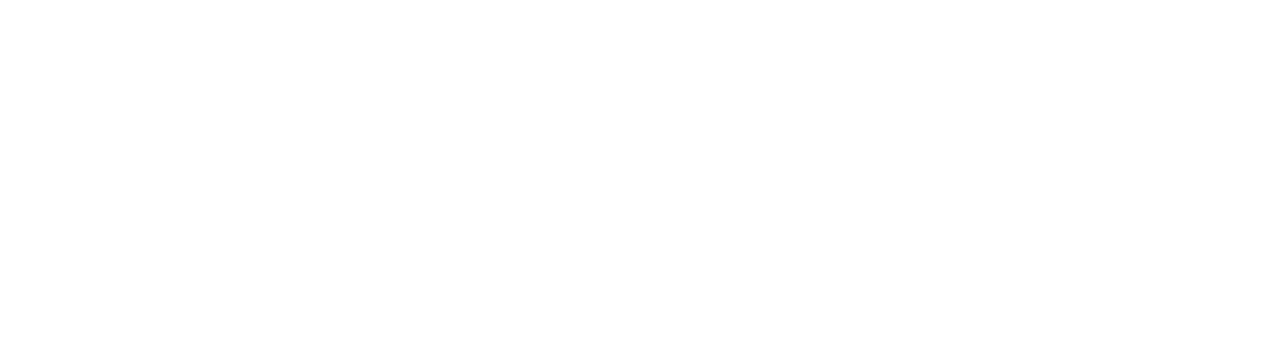
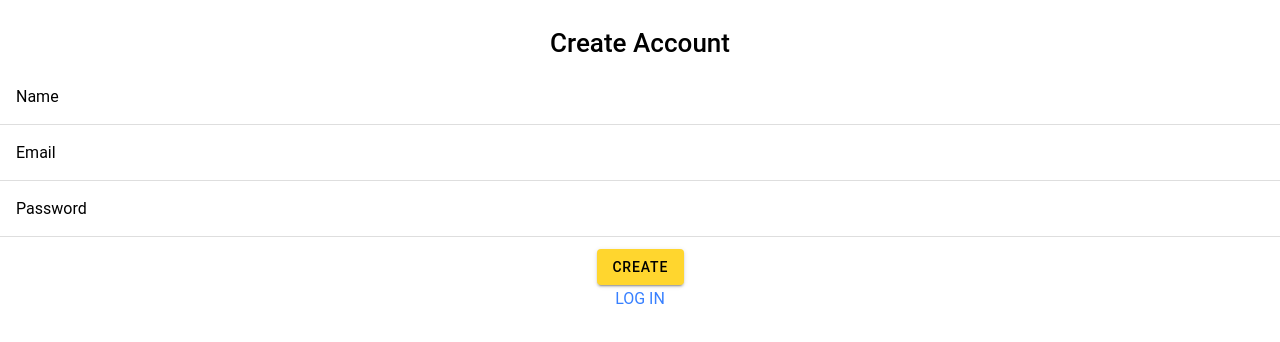
Before and after one commit to dt9150813/Suazo-Test, a React (Create React App) app: page /login-signup/signup in a window 1280 px wide. Shown: the top 342 px of the page. Built offline with nearby package versions, Linux system fonts and the light colour scheme.

Commit message:
created a signup page

```diff
--- a/src/App.tsx
+++ b/src/App.tsx
@@ -1,5 +1,4 @@
 // import Menu from './components/Menu';
-import Page from './pages/Page';
 import React from 'react';
 import { IonApp, IonRouterOutlet, IonSplitPane } from '@ionic/react';
 import { IonReactRouter } from '@ionic/react-router';
@@ -25,9 +24,13 @@
 import './theme/variables.css';
 
 /* Pages */
+import Page from './pages/Page';
 import Introduction from './pages/introduction';
 import HomePage from './pages/homePage'
 import LoginSignup from './pages/loginSignup'
+import Signup from './pages/loginSignup/signup'
+
+// import AppRoutes from './routes';
 
 
 const App: React.FC = () => {
@@ -42,8 +45,10 @@
 						<Route exact path="/introduction" component={Introduction} />
 						<Route exact path="/home" component={HomePage} />
 						<Route exact path="/login-signup" component={LoginSignup} />
+						<Route exact path="/login-signup/signup" component={Signup} />
 						<Redirect from="/" to="/introduction" exact />
 					</IonRouterOutlet>
+					{/* <AppRoutes /> */}
 				</IonSplitPane>
 			</IonReactRouter>
 		</IonApp>
--- a/src/pages/introduction/index.tsx
+++ b/src/pages/introduction/index.tsx
@@ -125,12 +125,12 @@
             </IonButton>
           </IonSlide>
         </IonSlides>
-        <IonGrid hidden={!showIntroduction || slideIndex == 3}>
+        <IonGrid hidden={!showIntroduction || slideIndex === 3}>
           <IonRow>
             <IonCol style={dotColStyle}>
-              <img src={slideIndex == 0 ? dotLg : dot} alt="dot" style={dotStyle} />
-              <img src={slideIndex == 1 ? dotLg : dot} alt="dot" style={dotStyle} />
-              <img src={slideIndex == 2 ? dotLg : dot} alt="dot" style={dotStyle} />
+              <img src={slideIndex === 0 ? dotLg : dot} alt="dot" style={dotStyle} />
+              <img src={slideIndex === 1 ? dotLg : dot} alt="dot" style={dotStyle} />
+              <img src={slideIndex === 2 ? dotLg : dot} alt="dot" style={dotStyle} />
             </IonCol>
           </IonRow>
         </IonGrid>
--- a/src/pages/loginSignup/index.tsx
+++ b/src/pages/loginSignup/index.tsx
@@ -9,6 +9,10 @@
 
   const something_else = () => {
     console.log('hello, welcome to the login page');
+  }
+
+  const toSignUp = () => {
+    history.push('/login-signup/signup', { direction: 'none' });
   }
 
   const mt_3 = {
@@ -26,14 +30,14 @@
           </IonRow>
           <IonRow style={mt_3}>
             <IonCol className="ion-text-center">
-              <IonButton className="signup_btn" size="large" expand="block" onClick={() => something_else()}>
+              <IonButton className="primary_btn" size="large" expand="block" onClick={() => toSignUp()}>
                 SIGN UP
               </IonButton>
             </IonCol>
           </IonRow>
           <IonRow>
             <IonCol className="ion-text-center">
-              <IonButton className="login_btn" size="large" expand="block" onClick={() => something_else()}>
+              <IonButton className="secondary_btn" size="large" expand="block" onClick={() => something_else()}>
                 LOG IN
               </IonButton>
             </IonCol>
--- /dev/null
+++ b/src/pages/loginSignup/signup.tsx
@@ -0,0 +1,38 @@
+import { IonContent, IonItem, IonList, IonPage, IonLabel, IonInput, IonButton } from '@ionic/react';
+import React, { useState } from 'react';
+import { RouteComponentProps } from 'react-router';
+
+
+const Signup: React.FC<RouteComponentProps> = ({ history }) => {
+
+  const [name, setName] = useState<string>();
+  const [email, setEmail] = useState<string>();
+  const [password, setPassword] = useState<string>();
+
+  return (
+    <IonPage>
+      <IonContent fullscreen scrollY={false} className="ion-text-center">
+        <IonList>
+          <h1>Create Account</h1>
+          <IonItem>
+            <IonLabel position="floating">Name</IonLabel>
+            <IonInput value={name} onIonChange={e => setName(e.detail.value!)}></IonInput>
+          </IonItem>
+          <IonItem>
+            <IonLabel position="floating">Email</IonLabel>
+            <IonInput value={email} onIonChange={e => setEmail(e.detail.value!)}></IonInput>
+          </IonItem>
+          <IonItem>
+            <IonLabel position="floating">Password</IonLabel>
+            <IonInput value={password} onIonChange={e => setPassword(e.detail.value!)}></IonInput>
+          </IonItem>
+        </IonList>
+        <IonButton className="primary_btn">Create</IonButton>
+        <br />
+        <a>LOG IN</a>
+      </IonContent>
+    </IonPage >
+  );
+};
+
+export default Signup;
--- a/src/pages/loginSignup/styles.scss
+++ b/src/pages/loginSignup/styles.scss
@@ -1,10 +1,10 @@
-.signup_btn {
+.primary_btn {
   --background: var(--suazo-yellow);
   --color: black;
   --background-activated:lightgrey;
 }
 
-.login_btn {
+.secondary_btn {
   --background: white;
   --color: #000000;
   border: 2px solid var(--suazo-yellow);
--- /dev/null
+++ b/src/routes/index.tsx
@@ -0,0 +1,29 @@
+import React, { FC } from 'react';
+import { IonRouterOutlet } from '@ionic/react';
+import { Route, Switch, Redirect } from 'react-router-dom';
+// import retry from '../utils/retry';
+
+
+/* Pages */
+import Page from '../pages/Page';
+import Introduction from '../pages/introduction';
+import HomePage from '../pages/homePage'
+import LoginSignup from '../pages/loginSignup'
+import Signup from '../pages/loginSignup/signup'
+
+const AppRoutes: FC = () => {
+  return (
+    // <IonRouterOutlet>
+    <Switch>
+
+      <Route path="/page/:name" component={Page} />
+      <Route exact path="/introduction" component={Introduction} />
+      <Route exact path="/home" component={HomePage} />
+      <Route exact path="/login-signup" component={LoginSignup} />
+      <Route exact path="/login-signup/signup" component={Signup} />
+      <Redirect from="/" to="/introduction" exact />
+    </Switch>
+    // </IonRouterOutlet>
+  );
+};
+export default AppRoutes;
```
